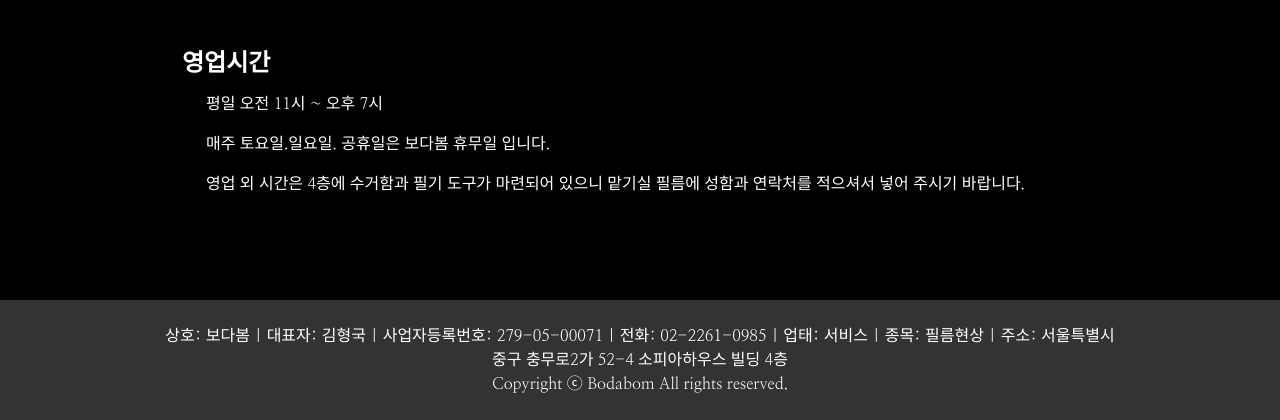
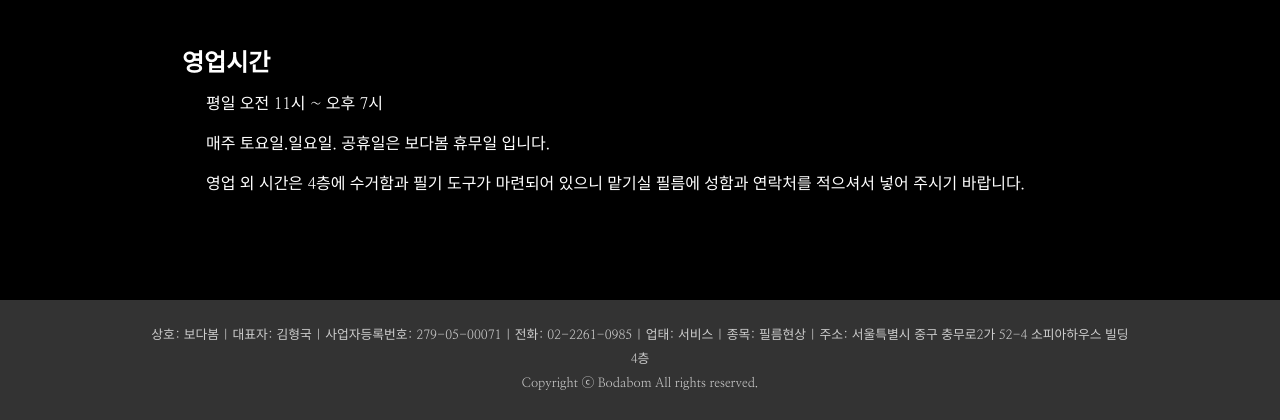
Before and after one commit to yeolire/portfolio2018, a PHP site: page /html/about.html in a window 1280 px wide. Shown: the part 728-1148 px from the top of the page. Run offline with PHP 8.4, Linux system fonts and the light colour scheme.

Commit message:
bodabom--edit footer font-size

```diff
--- a/bodabom/css/style.css
+++ b/bodabom/css/style.css
@@ -93,8 +93,10 @@ main.order .text{padding: 1rem;}
 /* Footer */
 footer{width: 100%;background: #333;padding: 6vmin;-ms-word-break: keep-all;word-break: keep-all;}
 footer div{max-width: 980px;width: 100%;margin: 0 auto;text-align: center;}
+footer p{color: #ccc;font-size: 2vw;}
 @media screen and (min-width: 700px) {
   footer{padding: 1.5rem;}
+  footer p{font-size: 0.8rem;}
 }
 
 /* for IE11 */
```
Also changed, not shown: README.md, 1 other file.
